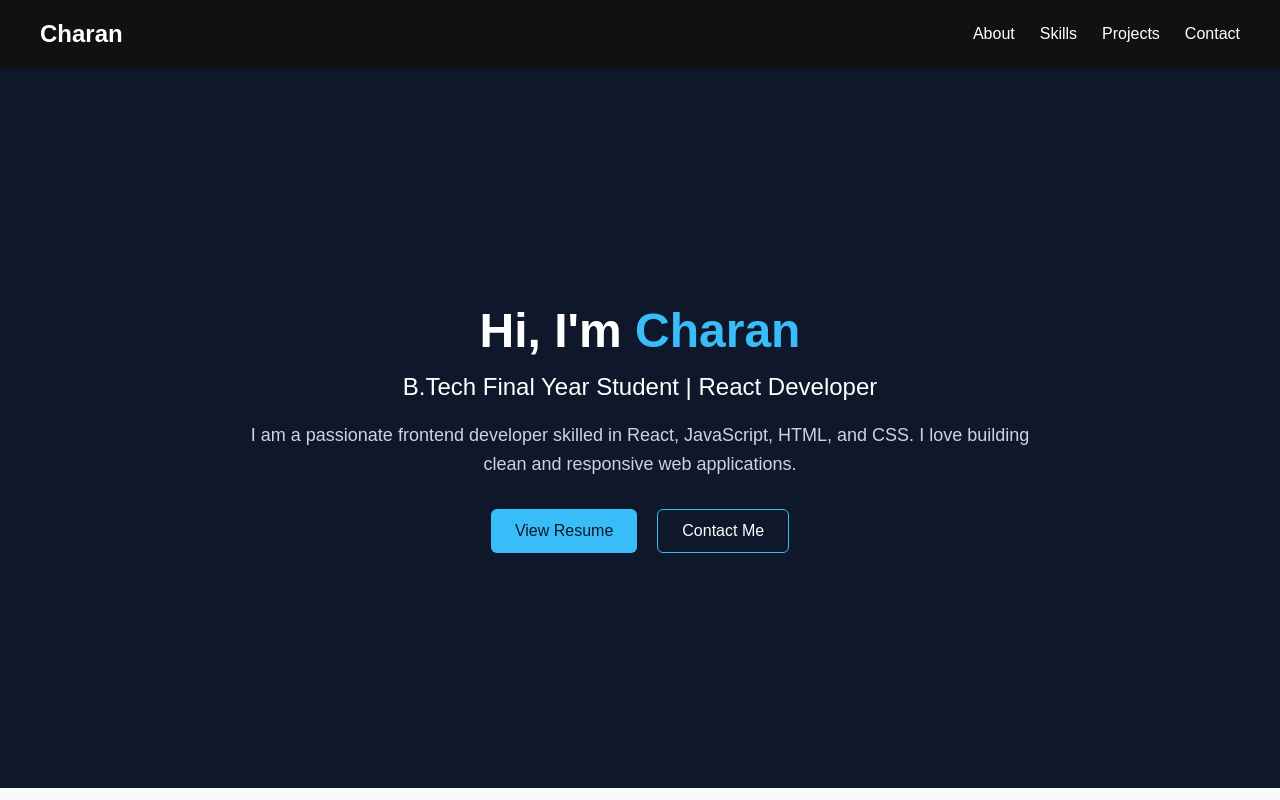
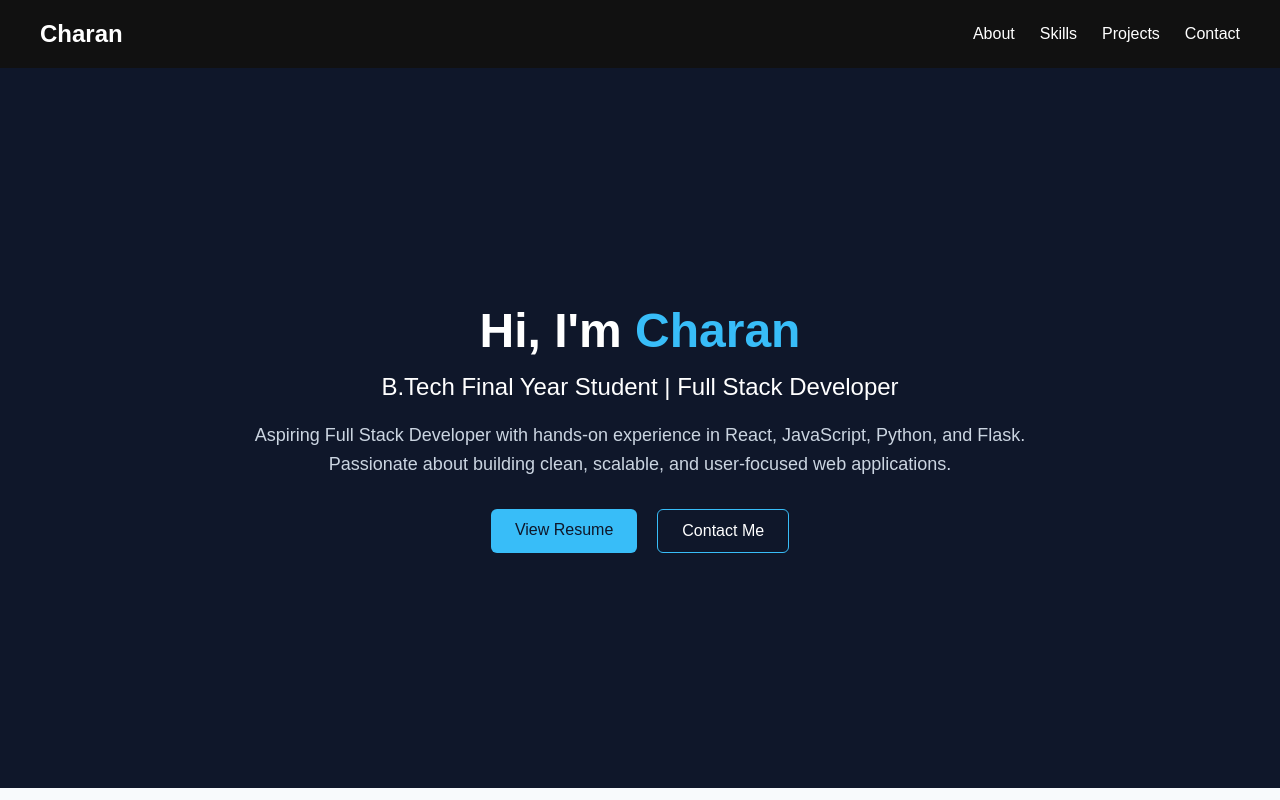
Before and after one commit to charanramagiri/portfolio, a React (Vite) app: page / in a window 1280 px wide. Shown: the top 800 px of the page. Built offline with nearby package versions, Linux system fonts and the light colour scheme.

Commit message:
uploaded resume and updated hero section

```diff
--- a/src/components/Hero/Hero.css
+++ b/src/components/Hero/Hero.css
@@ -55,3 +55,8 @@
     background-color: #38bdf8;
     color: #0f172a;
 }
+.btn{
+    text-decoration: none;
+    display: inline-block;
+    text-align: center;
+}
--- a/src/components/Hero/Hero.jsx
+++ b/src/components/Hero/Hero.jsx
@@ -8,15 +8,16 @@ function Hero() {
           Hi, I'm <span>Charan</span>
         </h1>
 
-        <h2>B.Tech Final Year Student | React Developer</h2>
+        <h2>B.Tech Final Year Student | Full Stack Developer</h2>
 
         <p>
-          I am a passionate frontend developer skilled in React, JavaScript,
-          HTML, and CSS. I love building clean and responsive web applications.
+            Aspiring Full Stack Developer with hands-on experience in React, JavaScript, Python, and Flask. Passionate about building clean, scalable, and user-focused web applications.
         </p>
 
+
         <div className="hero-buttons">
-          <button className="btn primary">View Resume</button>
+          <a href="/Charan_Ramagiri" target="_blank" rel="noopener noreferrer" className="btn primary"> View Resume </a>
+
           <button className="btn secondary">Contact Me</button>
         </div>
       </div>
```
Also changed, not shown: 1 other file (tests, documents, lock files or other folders).
